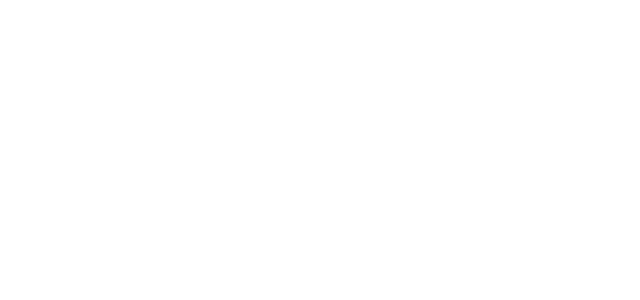
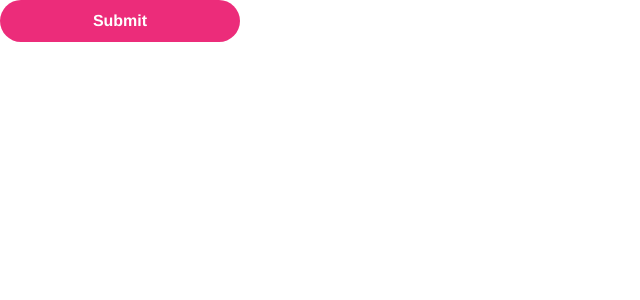
Before and after one commit to tomi-li/loops-ui, a Vue app: page /#/buttons in a window 1280 px wide. Shown: the top 300 px of the page, without its empty margins (0-640 px from the left). Built offline with nearby package versions, Linux system fonts and the light colour scheme.

Commit message:
[feature] add card component [feature] add button component

```diff
--- a/package.json
+++ b/package.json
@@ -1,6 +1,6 @@
 {
   "name": "loops-boilerplate",
-  "version": "1.0.0",
+  "version": "0.0.1",
   "description": "loops web components",
   "author": "lishuo@mozat.com",
   "private": true,
@@ -10,6 +10,7 @@
     "lint": "eslint --ext .js,.vue src"
   },
   "dependencies": {
+    "normalize.css": "^5.0.0",
     "vue": "^2.2.2",
     "vue-router": "^2.2.0"
   },
@@ -50,6 +51,7 @@
     "rimraf": "^2.6.0",
     "sass-loader": "^6.0.3",
     "semver": "^5.3.0",
+    "style-loader": "^0.15.0",
     "url-loader": "^0.5.7",
     "vue-loader": "^11.1.4",
     "vue-style-loader": "^2.0.0",
--- /dev/null
+++ b/src/components/Button.vue
@@ -0,0 +1,54 @@
+<template>
+  <a class="button"
+     @click="_onPress"
+     :class="type">
+    <span class="text">{{title}}</span>
+  </a>
+</template>
+
+<script>
+  export default{
+    props: {
+      type: {
+        type: String,
+        default: 'default',
+      },
+      title: {
+        type: String,
+        default: '',
+      },
+      onPress: {
+        type: Function,
+        default: undefined,
+      },
+    },
+    methods: {
+      _onPress() {
+        if (this.onPress) this.onPress();
+      },
+    },
+  };
+</script>
+
+
+<style lang="scss" scoped>
+  @import "../consts";
+
+  .button {
+    @include flex;
+    cursor: pointer;
+    height: 42px;
+    width: 240px;
+    border-radius: 21px;
+
+    &.primary {
+      background-color: $primary-color;
+      color: $white;
+    }
+  }
+
+  .button .text {
+    font-weight: bold;
+    user-select: none;
+  }
+</style>
--- /dev/null
+++ b/src/components/Card.vue
@@ -0,0 +1,68 @@
+<template>
+  <div class="card" :class="{ active }">
+    <!-- Header -->
+    <header v-show="showHeader">
+      <span>{{header}}</span>
+    </header>
+
+    <!-- Content -->
+    <div class="content">
+      <slot></slot>
+    </div>
+  </div>
+</template>
+
+<script>
+  export default {
+    props: {
+      header: {
+        type: String,
+        default: '',
+      },
+      active: {
+        type: Boolean,
+        default: false,
+      },
+    },
+    computed: {
+      showHeader() {
+        return this.header !== '';
+      },
+    },
+  };
+</script>
+
+<style lang="scss" scoped>
+  @import "../consts";
+
+  .card {
+    margin: 10px;
+    border-radius: 5px;
+    border: 1px solid $divider-color;
+
+    min-height: 100px;
+
+    @media (-webkit-min-device-pixel-ratio: 2) {
+      border: .5px solid $divider-color;
+    }
+  }
+
+  .card header {
+    @include flex;
+    height: 45px;
+    background-color: $bg-color;
+    border-radius: 5px 5px 0 0;
+    font-size: 17px;
+    font-weight: bold;
+    user-select: none;
+    cursor: default;
+    color: #b0b0bb;
+  }
+
+  .card.active {
+    header {
+      color: $primary-color;
+    }
+  }
+
+</style>
--- /dev/null
+++ b/src/components/index.js
@@ -0,0 +1,10 @@
+/**
+ * All Codes below are Lifetime Warranted by Tomi since 22/03/2017.
+ */
+import Button from './Button';
+import Card from './Card';
+
+export default{
+  Button,
+  Card,
+};
--- a/src/consts.scss
+++ b/src/consts.scss
@@ -1,7 +1,26 @@
 $primary-color: #ec2c7a;
 $divider-color: #e2e2e2;
+
+$white: #ffffff;
 
 $bg-color: #f6f6f8;
 $bg-dark-color: #eaf0f8;
 
 $text-color: #777681;
+$text-bold-color: #b0b0bb;
+
+* {
+  box-sizing: border-box;
+  display: flex;
+  flex-direction: column;
+}
+
+body {
+  font-family: "Helvetica Neue", serif;
+}
+
+@mixin flex($align-items: center, $justify-content: center) {
+  display: flex;
+  align-items: $align-items;
+  justify-content: $justify-content;
+}
--- /dev/null
+++ b/src/pages/Buttons.vue
@@ -0,0 +1,16 @@
+<template>
+  <div id="buttons">
+    <lo-button title="Submit" type="primary" :onPress="log"/>
+  </div>
+</template>
+
+<script>
+  export default {
+    methods: {
+      log() {
+        console.log(this);
+        console.log('!@3');
+      },
+    },
+  };
+</script>
--- /dev/null
+++ b/src/pages/Containers.vue
@@ -0,0 +1,13 @@
+<template>
+  <div>
+    <lo-card header="Looper" :active="true" style="width: 300px;">
+      <div>
+        <lo-button title="Submit" type="primary"></lo-button>
+      </div>
+    </lo-card>
+  </div>
+</template>
+
+<script>
+  export default {};
+</script>
--- a/src/pages/Typography.vue
+++ b/src/pages/Typography.vue
@@ -1,7 +1,17 @@
 <template>
   <div>
-    <span> typography </span>
-
+    <h1> Typography </h1>
+    <div>
+      <h2> Headers</h2>
+      <ul>
+        <li><h1>H1</h1></li>
+        <li><h2>H2</h2></li>
+        <li><h3>H3</h3></li>
+        <li><h4>H4</h4></li>
+        <li><h5>H5</h5></li>
+        <li><h6>H6</h6></li>
+      </ul>
+    </div>
   </div>
 </template>
 
--- a/src/router/index.js
+++ b/src/router/index.js
@@ -2,7 +2,8 @@
 import Router from 'vue-router';
 import Index from '../pages/Index';
 import Typography from '../pages/Typography';
-
+import Buttons from '../pages/Buttons';
+import Containers from '../pages/Containers';
 
 Vue.use(Router);
 
@@ -18,5 +19,15 @@
       name: 'Typography',
       component: Typography,
     },
+    {
+      path: '/buttons',
+      name: 'Buttons',
+      component: Buttons,
+    },
+    {
+      path: '/containers',
+      name: 'Containers',
+      component: Containers,
+    },
   ],
 });
```
Also changed, not shown: src/main.js (+9 -2 lines), .eslintrc.js, 3 other files (tests, documents, lock files or other folders).
